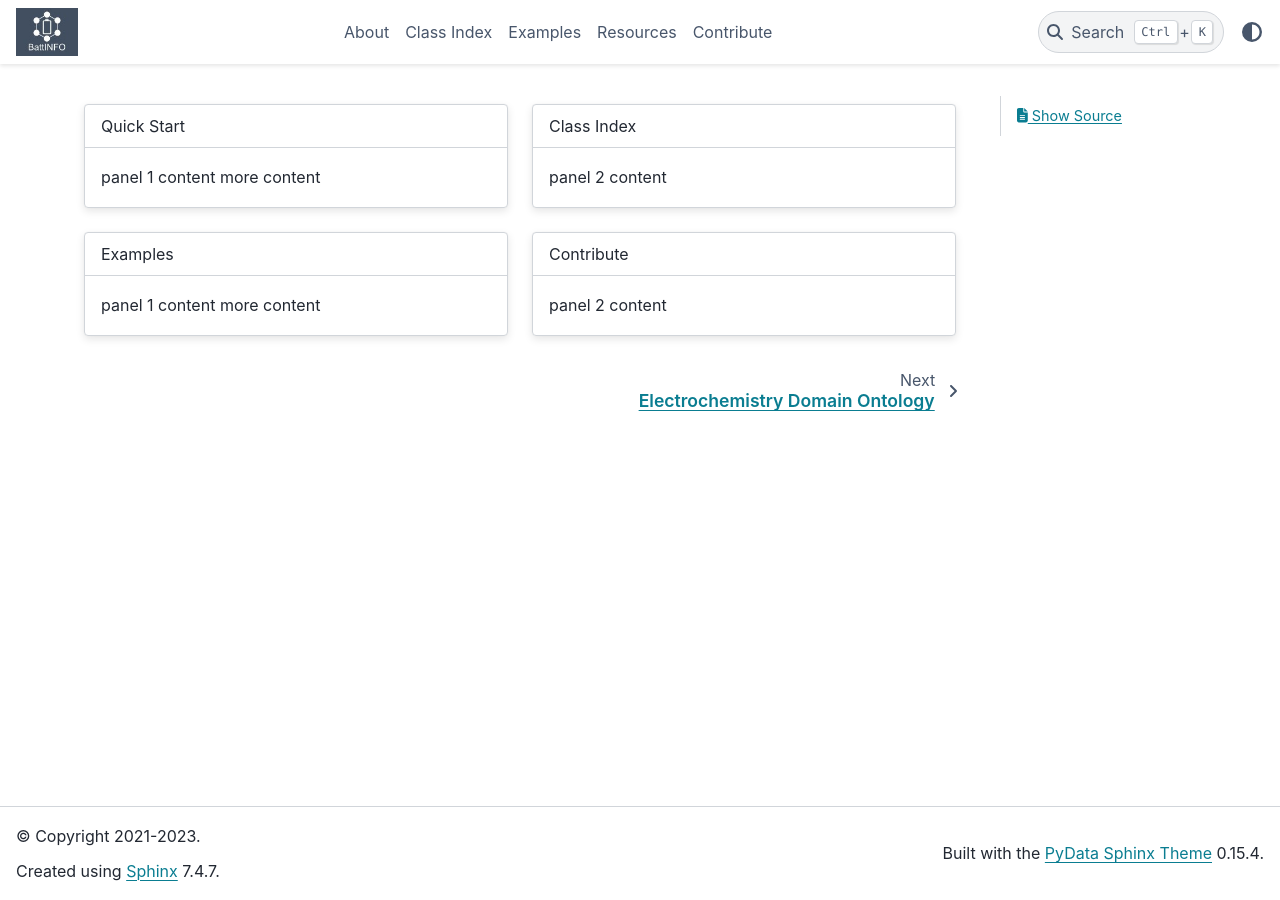
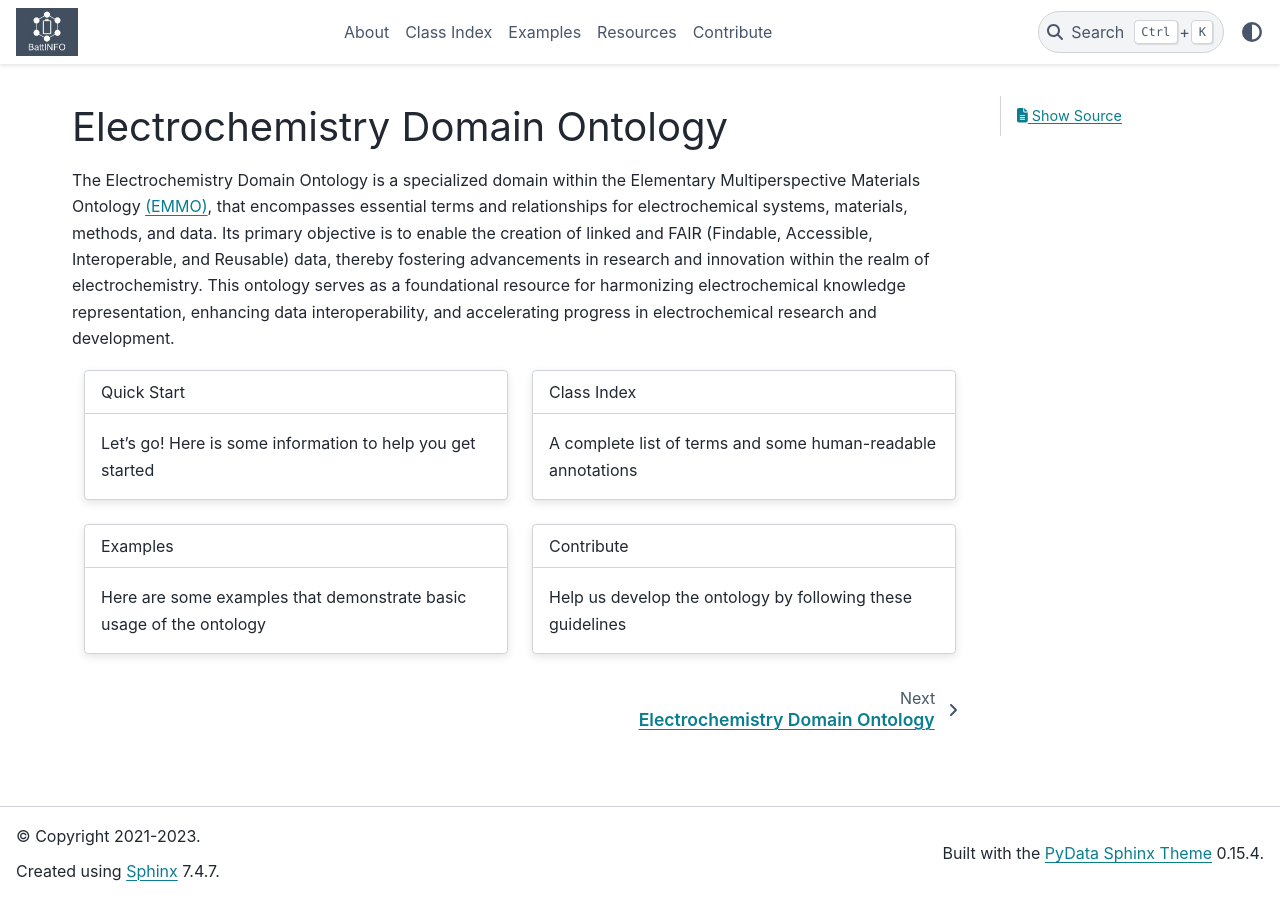
Before and after one commit to emmo-repo/domain-electrochemistry, a Sphinx documentation site: the page built from sphinx/index.rst, in a window 1280 px wide. Built offline with Sphinx 7.4.7 and the PyData theme 0.15.4, drawn with Linux system fonts in a browser that asks for light colours.

Commit message:
Update index.rst

```diff
--- a/sphinx/index.rst
+++ b/sphinx/index.rst
@@ -9,34 +9,49 @@
    Resources <resources>
    Contribute <contribute>
 
+Electrochemistry Domain Ontology
+================================
+
+The Electrochemistry Domain Ontology is a specialized domain within the
+Elementary Multiperspective Materials Ontology
+`(EMMO) <https://github.com/emmo-repo/EMMO>`__, that encompasses
+essential terms and relationships for electrochemical systems,
+materials, methods, and data. Its primary objective is to enable the
+creation of linked and FAIR (Findable, Accessible, Interoperable, and
+Reusable) data, thereby fostering advancements in research and
+innovation within the realm of electrochemistry. This ontology serves as
+a foundational resource for harmonizing electrochemical knowledge
+representation, enhancing data interoperability, and accelerating
+progress in electrochemical research and development.
 
 .. grid::
 
     .. grid-item-card::
+        :link: about.html
 
         Quick Start
         ^^^^^^^^^^^
-        panel 1 content
-        more content
+        Let's go! Here is some information to help you get started
 
     .. grid-item-card::
+        :link: electrochemistry.html
 
         Class Index
         ^^^^^^^^^^^
-        panel 2 content
+        A complete list of terms and some human-readable annotations
 
 .. grid::
 
     .. grid-item-card::
-        :link: <examples>
+        :link: examples.html
 
         Examples
         ^^^^^^^^
-        panel 1 content
-        more content
+        Here are some examples that demonstrate basic usage of the ontology
 
     .. grid-item-card::
+        :link: contribute.html
 
         Contribute
         ^^^^^^^^^^
-        panel 2 content
+        Help us develop the ontology by following these guidelines
```
